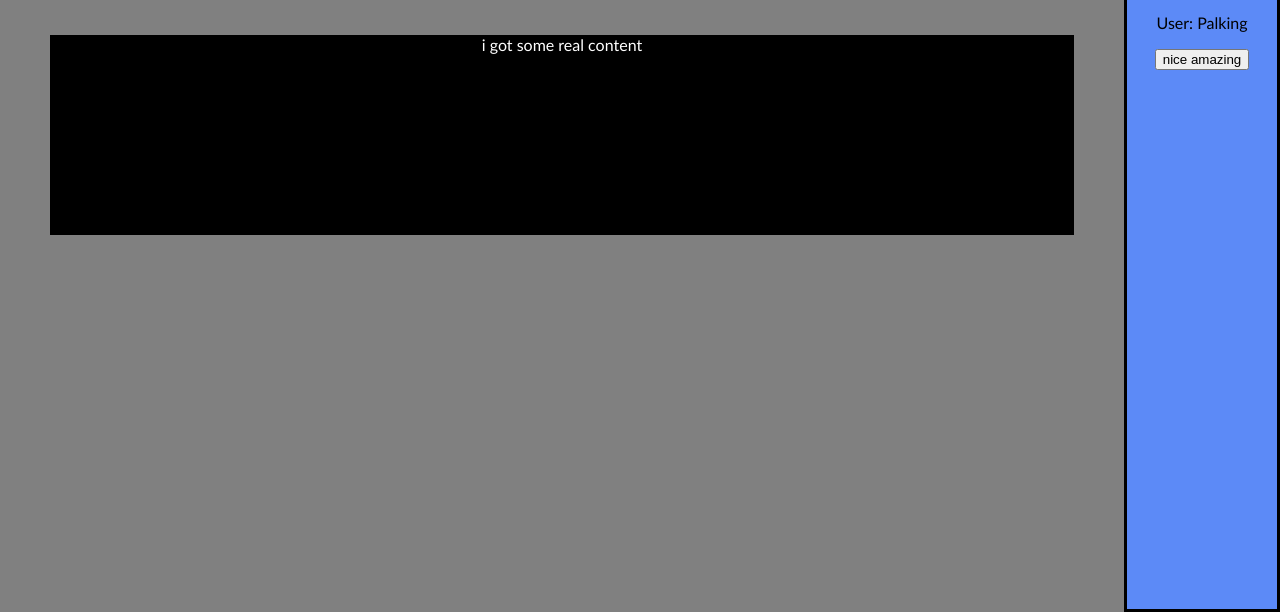
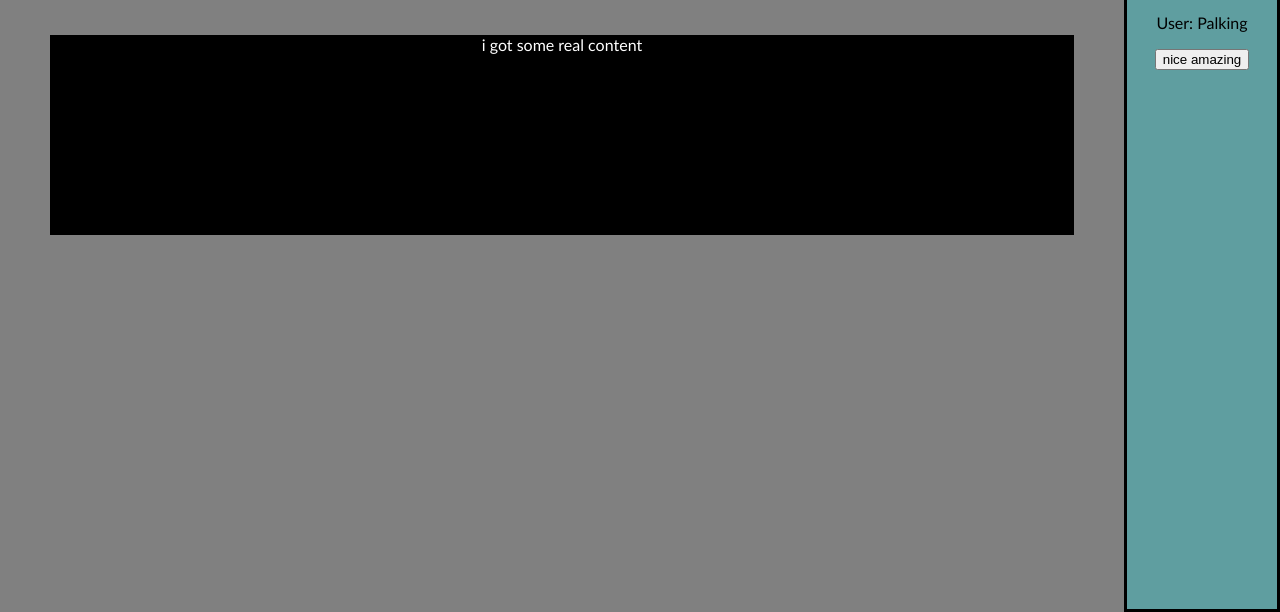
Before and after one commit to Palking/web-test, a plain HTML site: page index.html in a window 1280 px wide. Shown: the part 188-800 px from the top of the page. Drawn offline with nearby package versions, Linux system fonts and the light colour scheme.

Commit message:
changed sidebar color

```diff
--- a/stylesheet.css
+++ b/stylesheet.css
@@ -55,7 +55,7 @@ SIDEBAR RELATED
 #######################
 */
 #SideBar{
-    background: #5C8AF7;
+    background: cadetblue;
     position: fixed;
     top: 0;
     right: 0;
```
